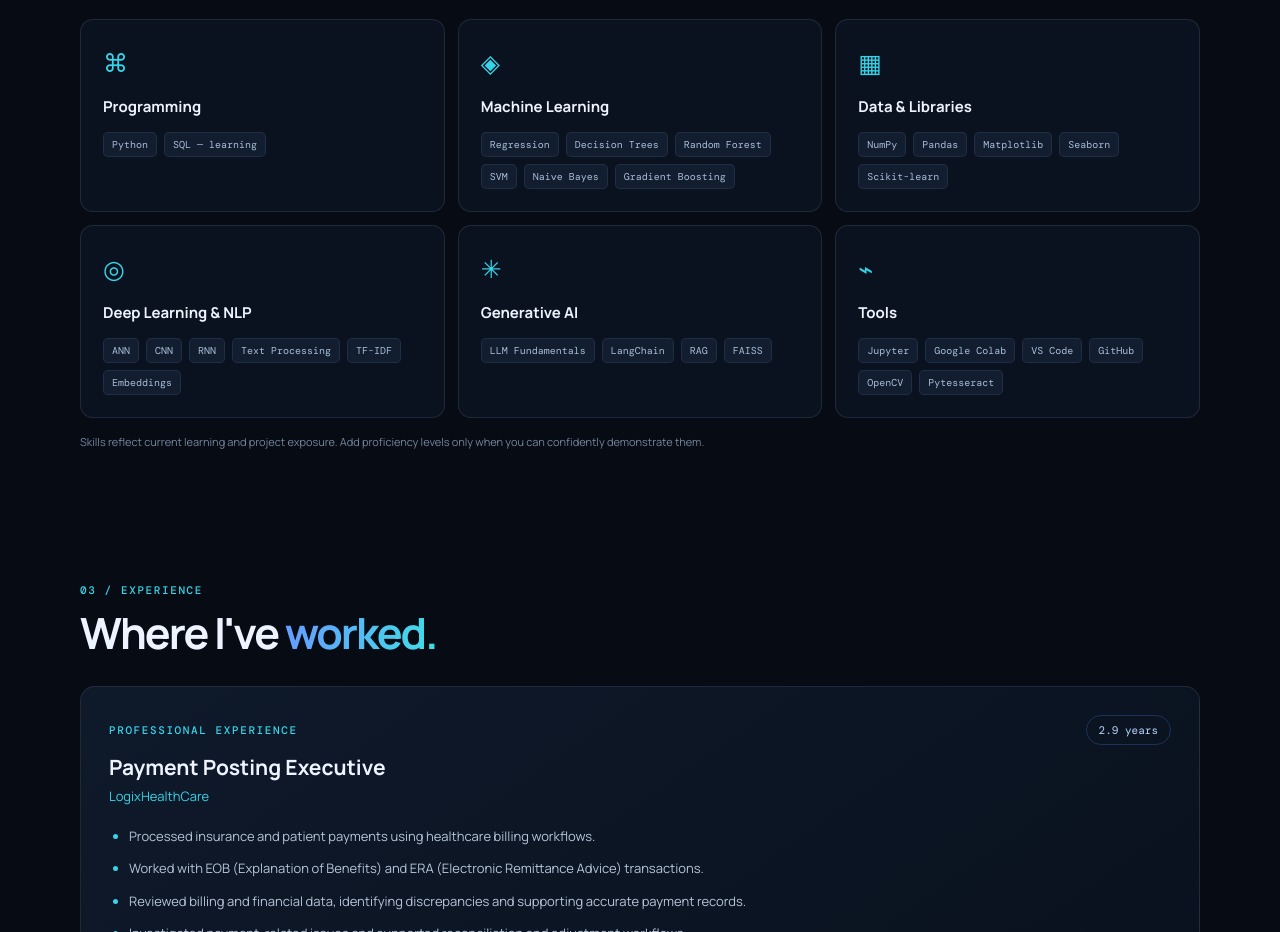
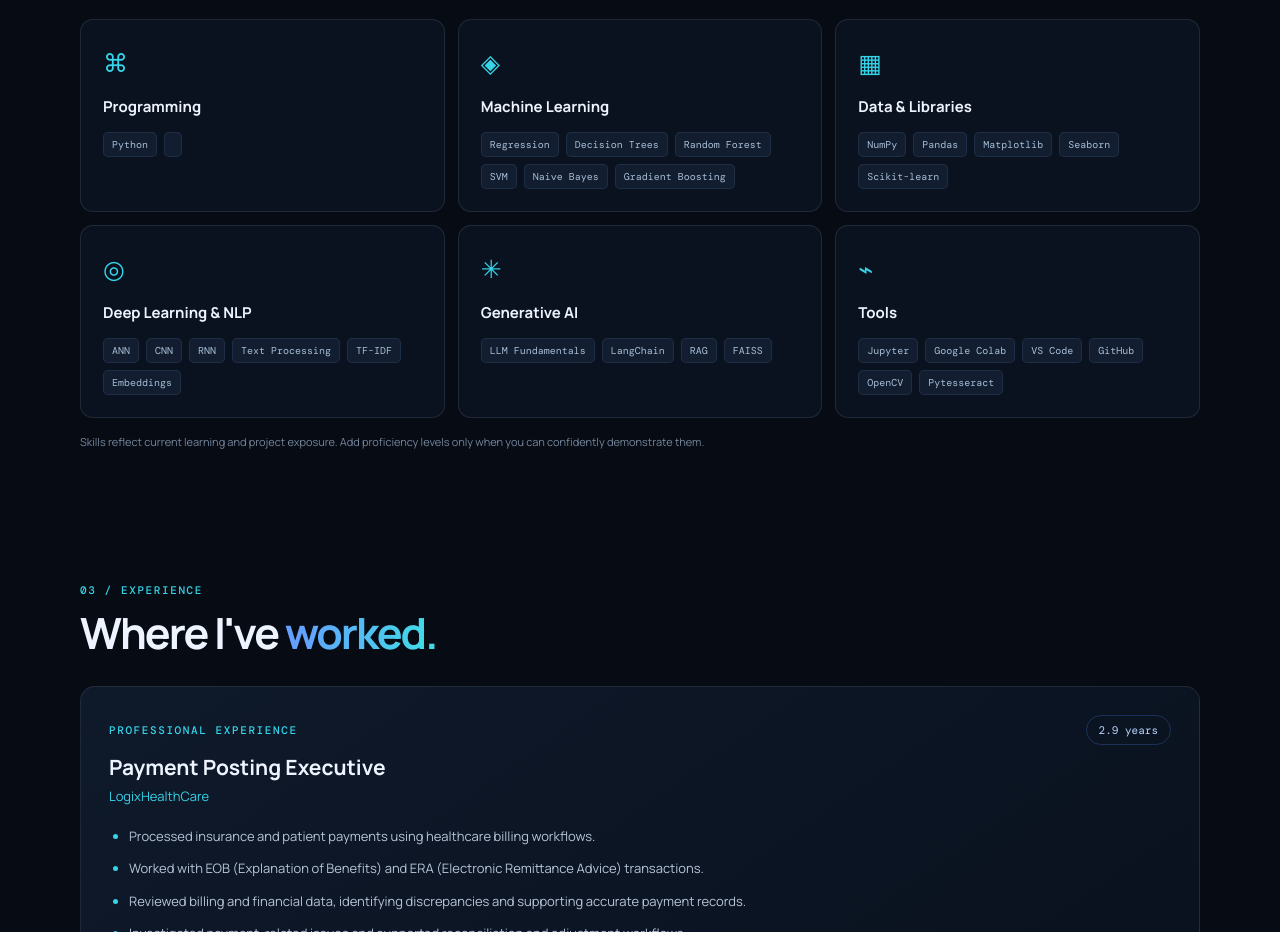
Before and after one commit to jithuu0103/portfolio, a plain HTML site: page index.html in a window 1280 px wide. Shown: the part 1500-2432 px from the top of the page. Drawn offline with nearby package versions, Linux system fonts and the light colour scheme.

Commit message:
Update skills section by removing SQL tag
Removed the 'SQL - learning' tag from the Programming skill card.

```diff
--- a/index.html
+++ b/index.html
@@ -70,7 +70,7 @@
       <div class="section-heading"><span class="section-index">02 / TOOLKIT</span><h2>Skills I'm <span class="gradient-text">working with.</span></h2></div>
       <p class="section-lead">A growing toolkit for developing, evaluating and explaining data-driven applications.</p>
       <div class="skills-grid">
-        <article class="skill-card"><div class="skill-icon">⌘</div><h3>Programming</h3><div class="tags"><span>Python</span><span>SQL — learning</span></div></article>
+        <article class="skill-card"><div class="skill-icon">⌘</div><h3>Programming</h3><div class="tags"><span>Python</span><span></span></div></article>
         <article class="skill-card"><div class="skill-icon">◈</div><h3>Machine Learning</h3><div class="tags"><span>Regression</span><span>Decision Trees</span><span>Random Forest</span><span>SVM</span><span>Naive Bayes</span><span>Gradient Boosting</span></div></article>
         <article class="skill-card"><div class="skill-icon">▦</div><h3>Data & Libraries</h3><div class="tags"><span>NumPy</span><span>Pandas</span><span>Matplotlib</span><span>Seaborn</span><span>Scikit-learn</span></div></article>
         <article class="skill-card"><div class="skill-icon">◎</div><h3>Deep Learning & NLP</h3><div class="tags"><span>ANN</span><span>CNN</span><span>RNN</span><span>Text Processing</span><span>TF-IDF</span><span>Embeddings</span></div></article>
```
